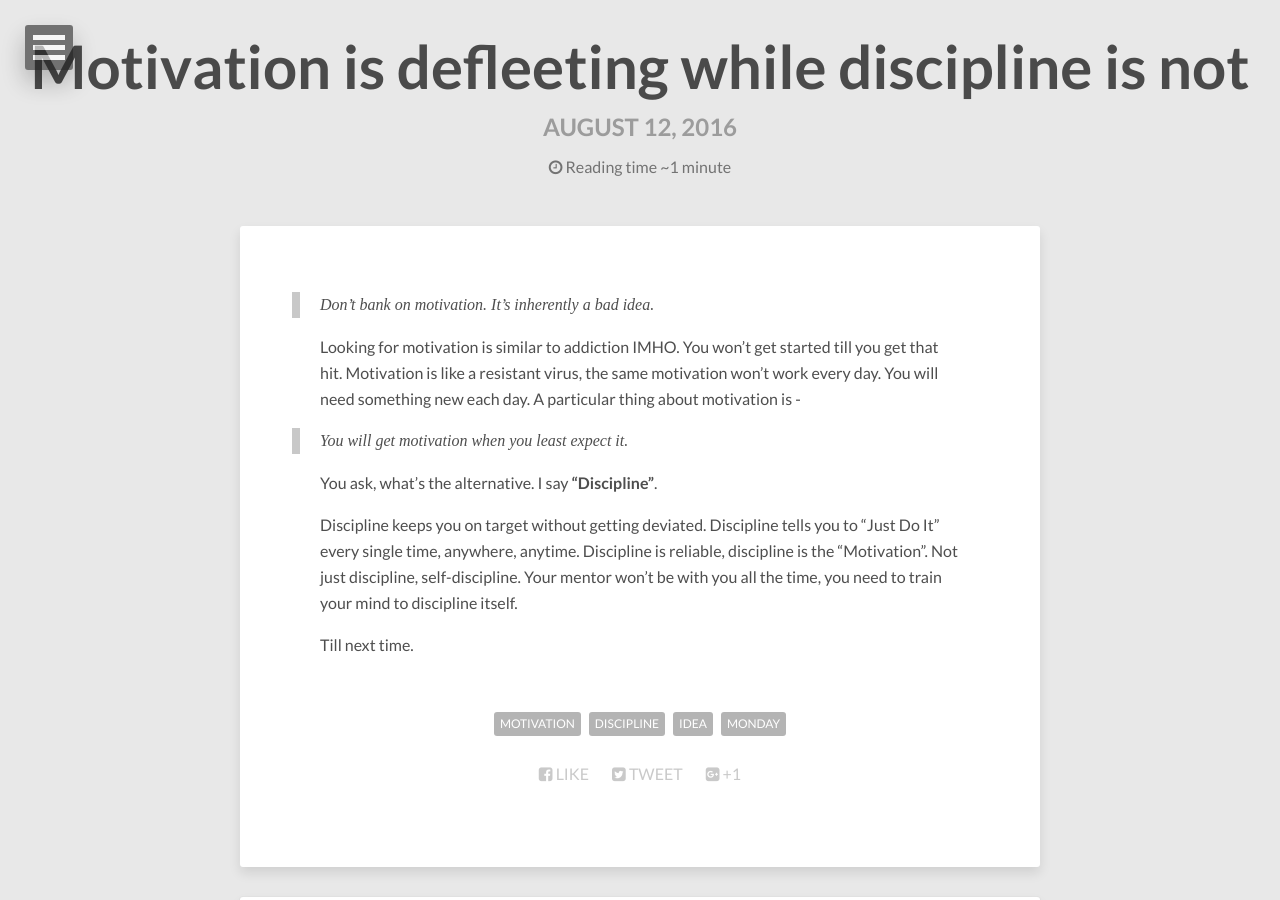
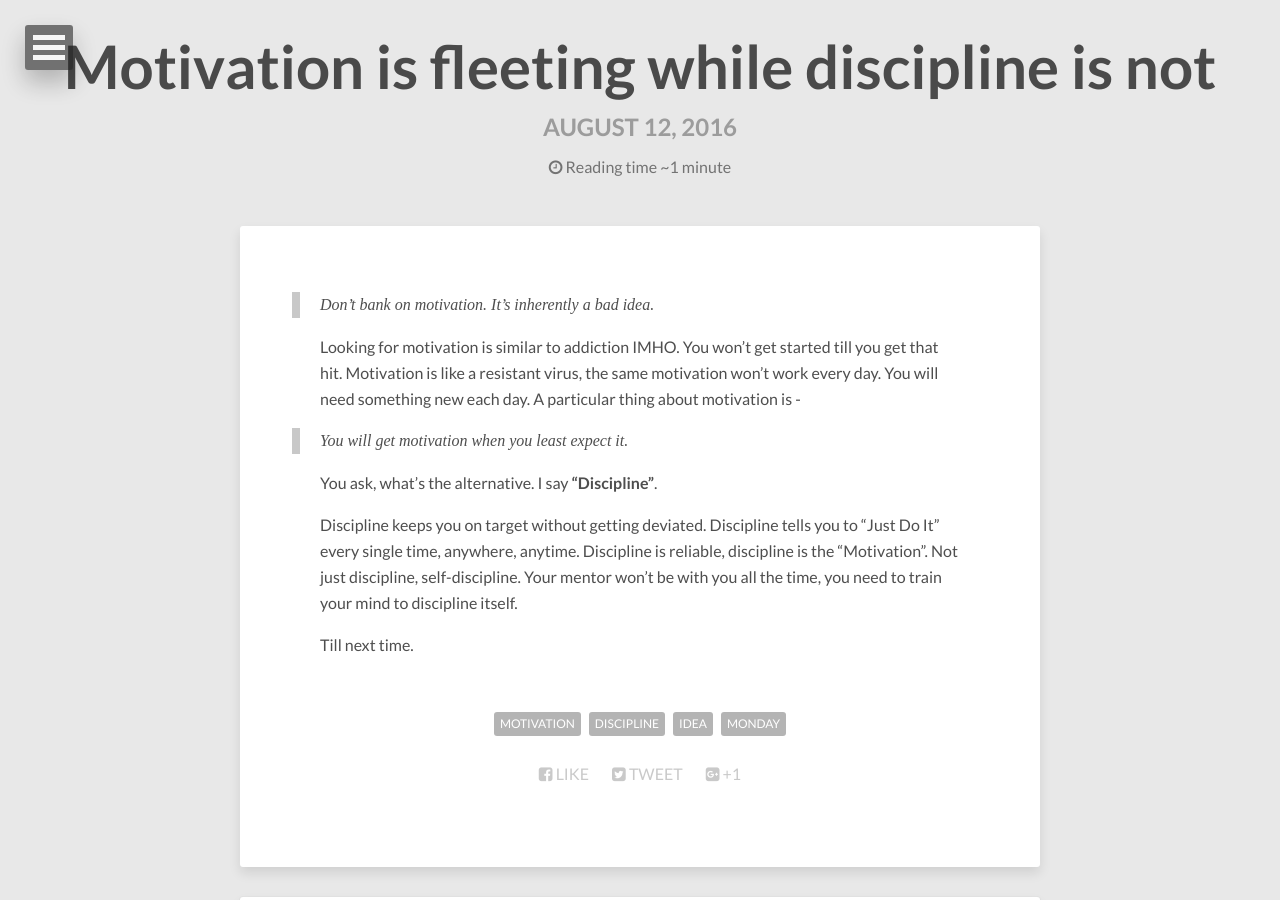
Before and after one commit to igauravsehrawat/igauravsehrawat.github.io, a Jekyll site: the page built from _posts/2016-08-12-motivation-is-defleeting-discipline-is-.md, in a window 1280 px wide and 900 px high. Built offline with Jekyll 4.4.1, drawn with Linux system fonts in a browser that asks for light colours; nearby versions of some CDN libraries; comment, search, counter and statistics services are not loaded.

Commit message:
Corrected myself after realizing defleeting is bad choice of word. Thanks to KS.

```diff
--- a/_posts/2016-08-12-motivation-is-defleeting-discipline-is-not.md
+++ b/_posts/2016-08-12-motivation-is-defleeting-discipline-is-.md
@@ -1,7 +1,7 @@
 ---
 layout: post
-permalink: /motivation-is-defleeting-but-discipline-is-not/
-title: "Motivation is defleeting while discipline is not"
+permalink: /motivation-is-fleeting-but-discipline-is-not/
+title: "Motivation is fleeting while discipline is not"
 description: "Don't bank on motivation. It's an inherently a bad idea."
 tags: [Motivation, Discipline, Idea, Monday]
 comments: true
```
Also changed, not shown: 1 other file.
